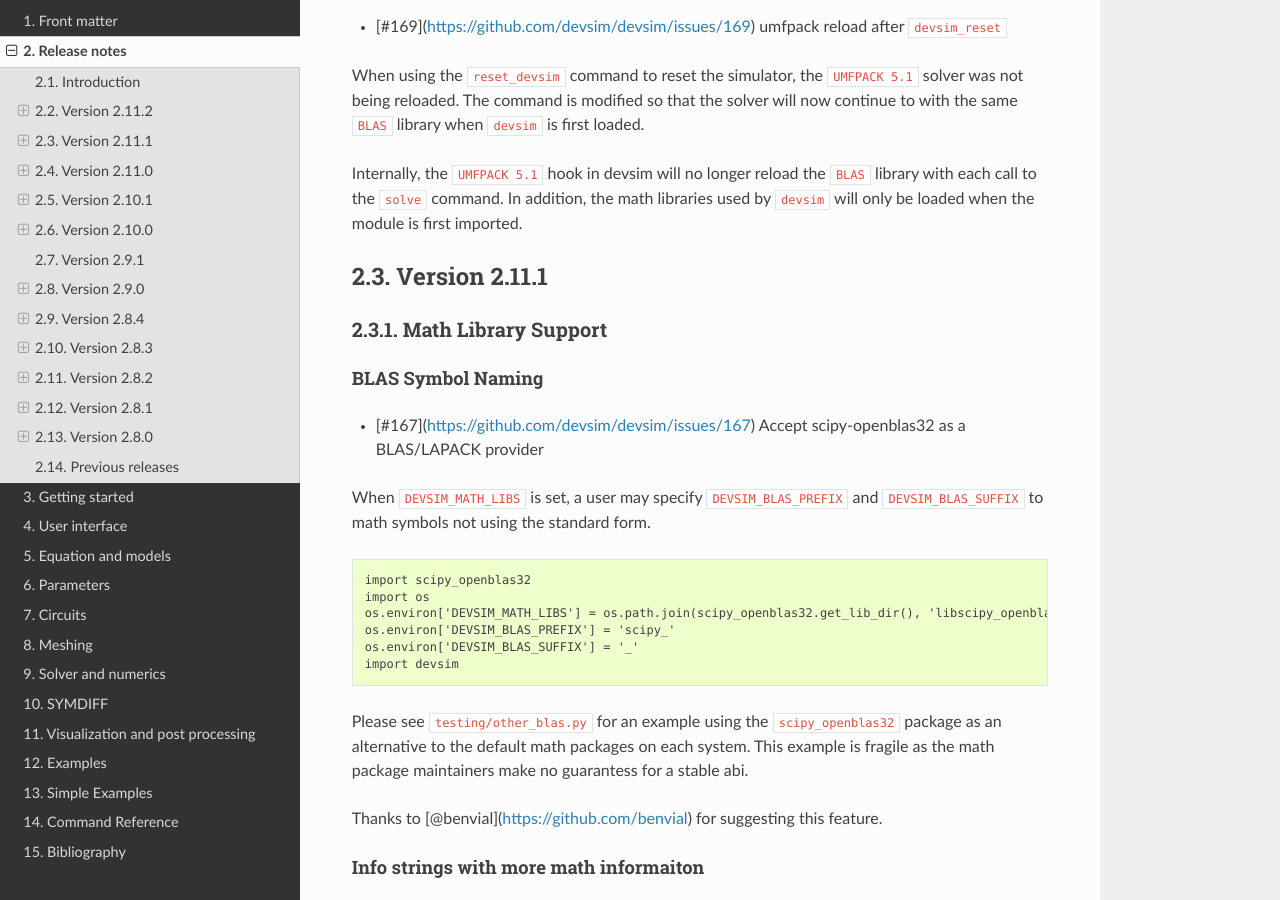
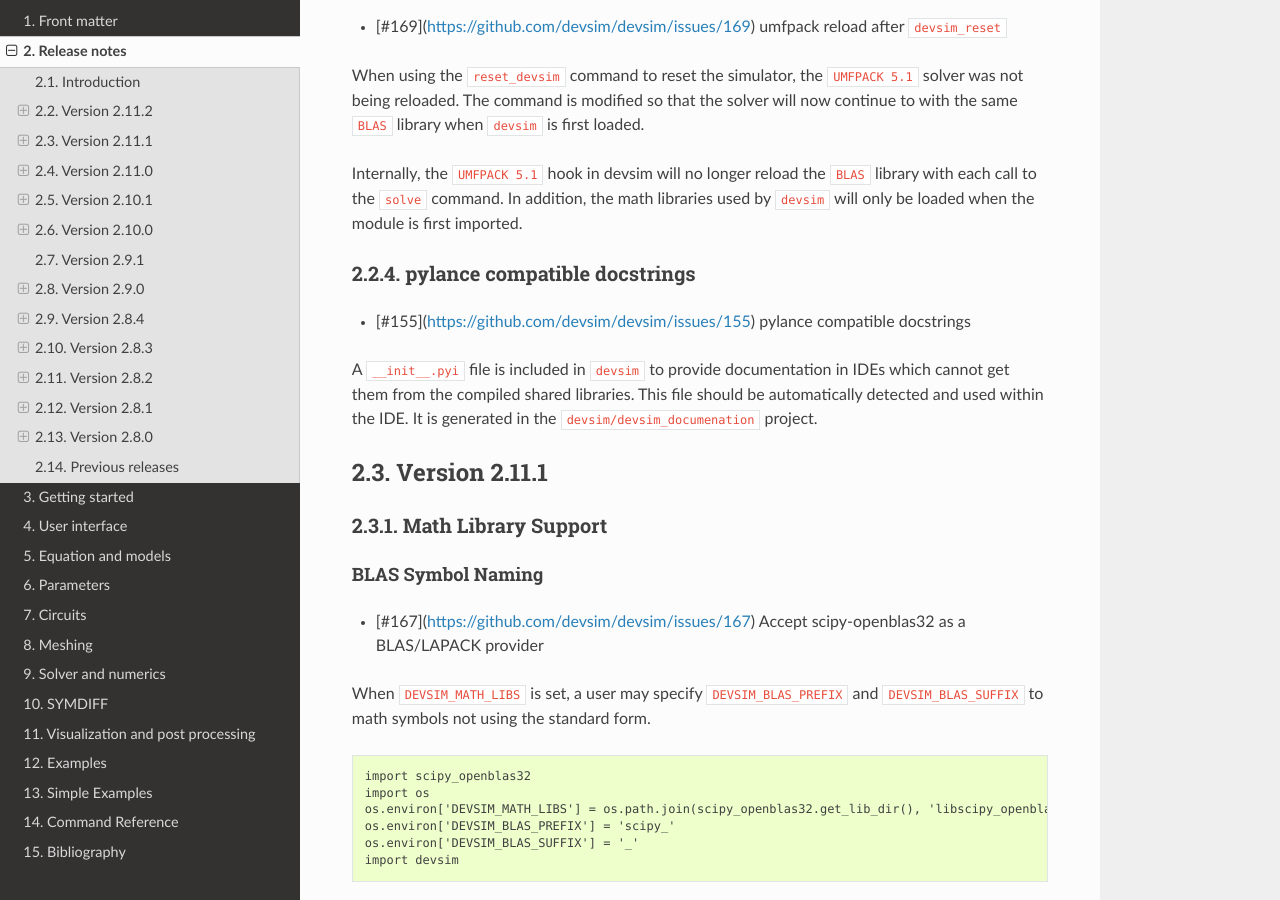
Before and after one commit to devsim/devsim_documentation, a Sphinx documentation site: the page built from sphinx/source/releasenotes.rst, in a window 1280 px wide and 900 px high, scrolled down 746 px. Built offline with Sphinx 7.4.7 and the Read the Docs theme 3.1.0, drawn with Linux system fonts in a browser that asks for light colours.

Commit message:
Update for devsim/devsim#155

```diff
--- a/sphinx/source/releasenotes.rst
+++ b/sphinx/source/releasenotes.rst
@@ -35,6 +35,15 @@ Resetting DEVSIM while using umfpack
 When using the ``reset_devsim`` command to reset the simulator, the ``UMFPACK 5.1`` solver was not being reloaded.  The command is modified so that the solver will now continue to with the same ``BLAS`` library when ``devsim`` is first loaded.
 
 Internally, the ``UMFPACK 5.1`` hook in devsim will no longer reload the ``BLAS`` library with each call to the ``solve`` command.  In addition, the math libraries used by ``devsim`` will only be loaded when the module is first imported.
+
+
+pylance compatible docstrings
+-----------------------------
+
+* [#155](https://github.com/devsim/devsim/issues/155) pylance compatible docstrings
+
+A ``__init__.pyi`` file is included in ``devsim`` to provide documentation in IDEs which cannot get them from the compiled shared libraries.  This file should be automatically detected and used within the IDE.  It is generated in the ``devsim/devsim_documenation`` project.
+
 
 Version 2.11.1
 ==============
```
